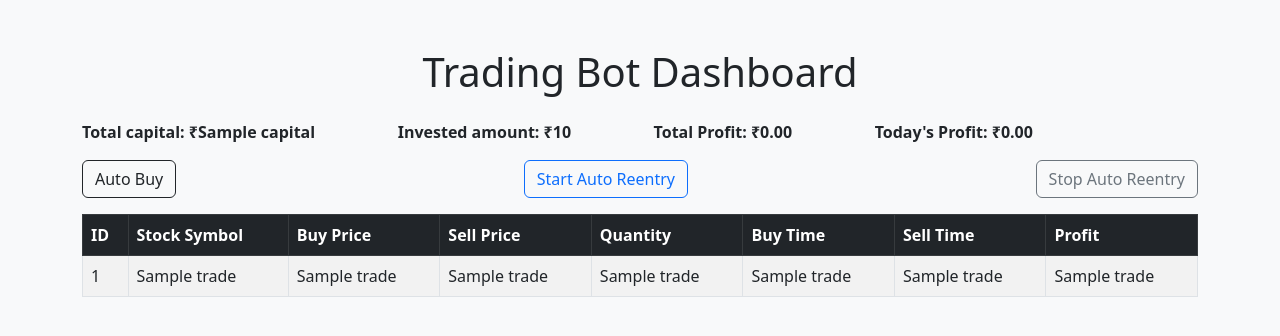
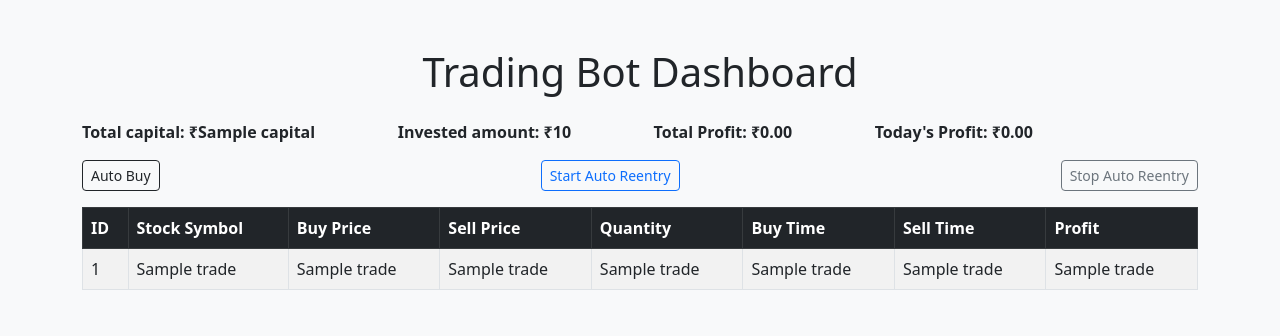
Before and after one commit to Harshil-Kaneria/trade_bot, a Flask app: template templates/index.html in a window 1280 px wide. Shown: the top 336 px of the page. Run offline with Flask 3, Linux system fonts and the light colour scheme; the template is opened without the code that fills it: most values are stand-ins (such as "Sample title", 1, 10 or a date in 2020); some libraries are stand-ins or nearby versions.

Commit message:
btn changes

```diff
--- a/templates/index.html
+++ b/templates/index.html
@@ -28,32 +28,32 @@
       </div>
       <div class="d-flex justify-content-between align-items-center mb-3">
         <button
-          class="btn btn-outline-dark"
+          class="btn btn-sm btn-outline-dark"
           onclick="userEvent('auto_buy')"
         >
           Auto Buy
         </button>
         <button
-          class="btn btn-outline-primary"
+          class="btn btn-sm btn-outline-primary"
           onclick="userEvent('start_auto_reentry')"
         >
           Start Auto Reentry
         </button>
         <button
-          class="btn btn-outline-secondary"
+          class="btn btn-sm btn-outline-secondary"
           onclick="userEvent('stop_auto_reentry')"
         >
           Stop Auto Reentry
         </button>
         <button
-          class="btn btn-outline-success d-none"
+          class="btn btn-sm btn-outline-success d-none"
           onclick="userEvent('buy')"
           id="buy-button"
         >
           Buy
         </button>
         <button
-          class="btn btn-outline-danger d-none"
+          class="btn btn-sm btn-outline-danger d-none"
           onclick="userEvent('sell')"
           id="sell-button"
         >
```
